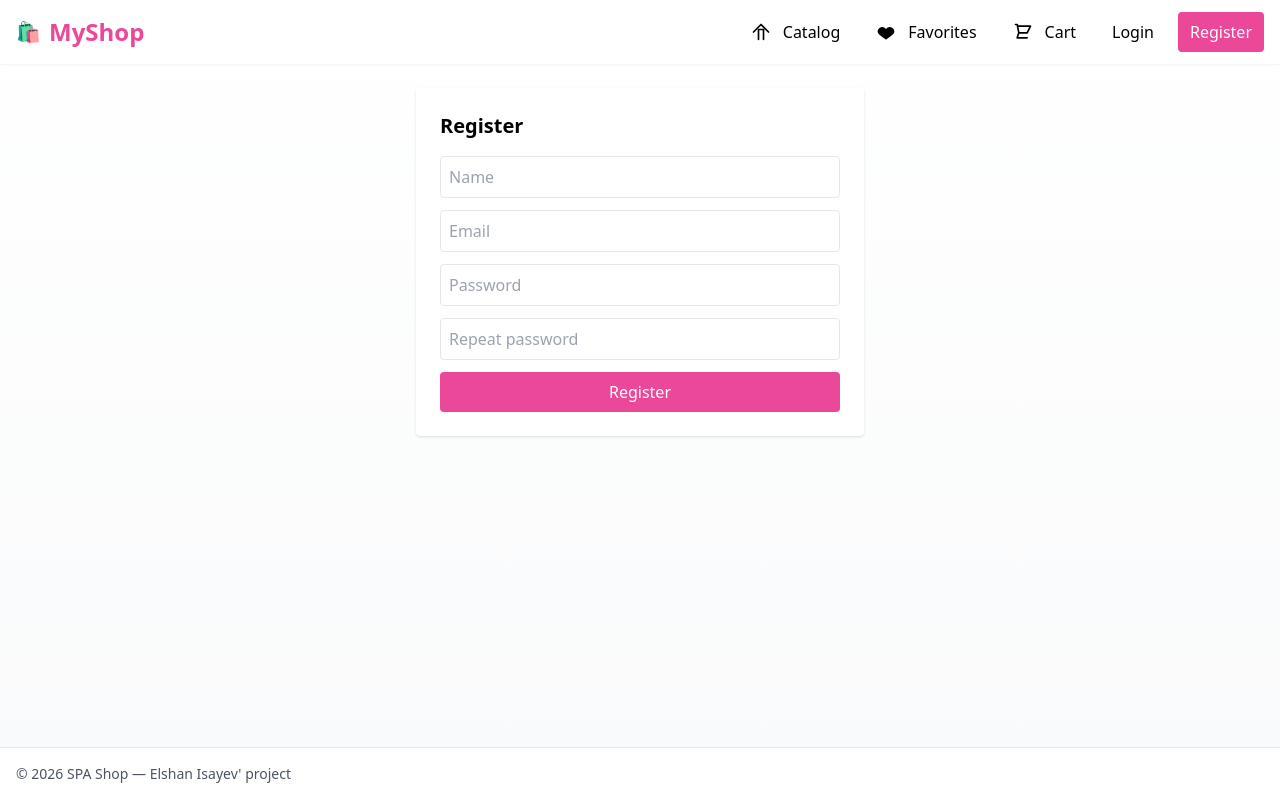
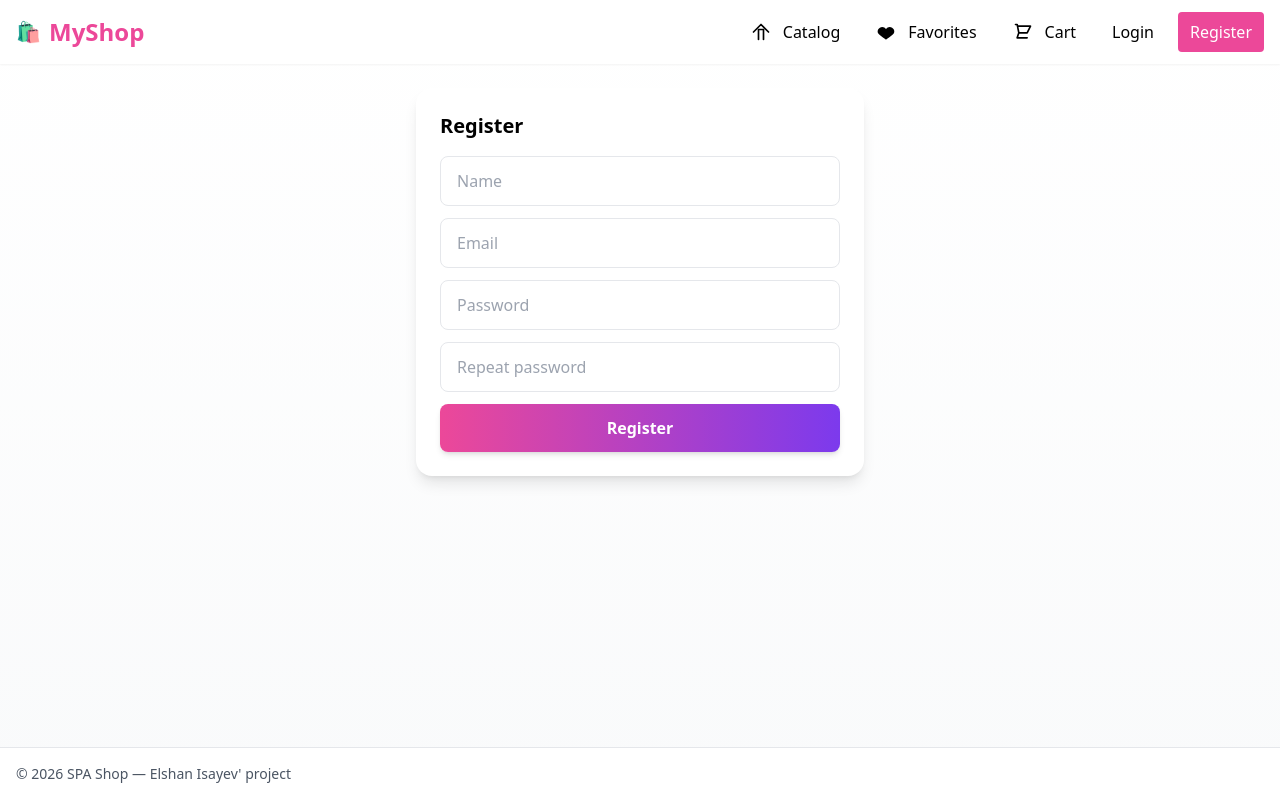
Before and after one commit to Elshan-Study/ReactExamProjectSPAShop, a React (Vite) app: page /register in a window 1280 px wide. Built offline with nearby package versions, Linux system fonts and the light colour scheme.

Commit message:
pages style upgraded

```diff
--- a/src/pages/CartPage.tsx
+++ b/src/pages/CartPage.tsx
@@ -4,7 +4,13 @@ import Cart from '../components/Cart';
 const CartPage: React.FC = () => {
     return (
         <div>
-            <h1 className="text-2xl font-bold mb-4">Cart</h1>
+            <div className="flex items-center gap-3 mb-6">
+                <svg className="w-6 h-6 text-[var(--accent)]" viewBox="0 0 24 24" fill="none" stroke="currentColor">
+                    <path strokeWidth="1.8" strokeLinecap="round" strokeLinejoin="round" d="M3 3h2l.4 2M7 13h10l4-8H5.4M7 13L5.4 5M7 13l-2 6h12" />
+                </svg>
+                <h1 className="text-2xl font-bold">Cart</h1>
+            </div>
+
             <Cart />
         </div>
     );
--- a/src/pages/EditProductPage.tsx
+++ b/src/pages/EditProductPage.tsx
@@ -13,11 +13,11 @@ const EditProductPage: React.FC = () => {
     const navigate = useNavigate();
 
     if (!product) {
-        return <div className="text-center py-12">Product not found</div>;
+        return <div className="text-center py-12 text-gray-600">Product not found</div>;
     }
 
     if (!currentUser || product.ownerId !== currentUser.id) {
-        return <div className="text-center py-12">You are not allowed to edit this product.</div>;
+        return <div className="text-center py-12 text-gray-600">You are not allowed to edit this product.</div>;
     }
 
     return (
--- a/src/pages/FavoritesPage.tsx
+++ b/src/pages/FavoritesPage.tsx
@@ -6,13 +6,19 @@ const FavoritesPage: React.FC = () => {
     const favs = useAppSelector(s => s.favorites.ids);
 
     if (favs.length === 0) {
-        return <div className="text-center py-12">You have no favorites yet.</div>;
+        return <div className="text-center py-12 text-gray-600">You have no favorites yet.</div>;
     }
 
     return (
         <div>
-            <h1 className="text-2xl font-bold mb-4">Favorites</h1>
-            <div className="space-y-2">
+            <div className="flex items-center gap-3 mb-6">
+                <svg className="w-6 h-6 text-[var(--accent)]" viewBox="0 0 24 24" fill="currentColor">
+                    <path d="M12 21s-6.716-4.35-9.262-7.293C.617 10.92 3.3 6 7.5 6c2.02 0 3.2 1.1 4.5 2.5C13.3 7.1 14.48 6 16.5 6 20.7 6 23.383 10.92 21.262 13.707 18.716 16.65 12 21 12 21z" />
+                </svg>
+                <h1 className="text-2xl font-bold">Favorites</h1>
+            </div>
+
+            <div className="space-y-3">
                 {favs.map(id => <FavoriteItem key={id} productId={id} />)}
             </div>
         </div>
--- a/src/pages/Home.tsx
+++ b/src/pages/Home.tsx
@@ -10,9 +10,16 @@ const Home: React.FC = () => {
     return (
         <div>
             <div className="flex items-center justify-between mb-6">
-                <h1 className="text-2xl font-bold">Catalog</h1>
+                <div className="flex items-center gap-3">
+                    <h1 className="text-2xl font-bold">Catalog</h1>
+                </div>
+
                 {currentUser && (
-                    <Link to="/add-product" className="px-4 py-2 rounded text-white" style={{ backgroundColor: 'var(--accent)' }}>
+                    <Link
+                        to="/add-product"
+                        className="px-4 py-2 rounded-md text-white font-semibold shadow transition transform hover:-translate-y-0.5"
+                        style={{ background: 'linear-gradient(90deg, var(--accent), #7c3aed)' }}
+                    >
                         Add product
                     </Link>
                 )}
--- a/src/pages/LoginPage.tsx
+++ b/src/pages/LoginPage.tsx
@@ -32,24 +32,28 @@ const LoginPage: React.FC = () => {
     };
 
     return (
-        <div className="max-w-md mx-auto bg-white p-6 rounded shadow">
-            <h1 className="text-xl font-bold mb-4">Login</h1>
+        <div className="max-w-md mx-auto bg-white rounded-2xl shadow-lg p-6">
+            <h1 className="text-xl font-semibold mb-4">Login</h1>
             {error && <div className="mb-3 text-red-600">{error}</div>}
             <form onSubmit={submit} className="space-y-3">
                 <input
-                    className="w-full border rounded p-2"
+                    className="w-full rounded-lg border px-4 py-3 focus:outline-none focus:ring-2 focus:ring-[var(--accent)] transition"
                     placeholder="Email"
                     value={email}
                     onChange={e => setEmail(e.target.value)}
                 />
                 <input
-                    className="w-full border rounded p-2"
+                    className="w-full rounded-lg border px-4 py-3 focus:outline-none focus:ring-2 focus:ring-[var(--accent)] transition"
                     placeholder="Password"
                     type="password"
                     value={password}
                     onChange={e => setPassword(e.target.value)}
                 />
-                <button type="submit" className="w-full py-2 rounded text-white" style={{ backgroundColor: 'var(--accent)' }}>
+                <button
+                    type="submit"
+                    className="w-full py-3 rounded-lg text-white font-semibold shadow-md transform transition hover:-translate-y-0.5"
+                    style={{ background: 'linear-gradient(90deg, var(--accent), #fb7185)' }}
+                >
                     Login
                 </button>
             </form>
--- a/src/pages/RegisterPage.tsx
+++ b/src/pages/RegisterPage.tsx
@@ -32,15 +32,43 @@ const RegisterPage: React.FC = () => {
     };
 
     return (
-        <div className="max-w-md mx-auto bg-white p-6 rounded shadow">
-            <h1 className="text-xl font-bold mb-4">Register</h1>
+        <div className="max-w-md mx-auto bg-white rounded-2xl shadow-lg p-6">
+            <h1 className="text-xl font-semibold mb-4">Register</h1>
             {error && <div className="mb-3 text-red-600">{error}</div>}
             <form onSubmit={submit} className="space-y-3">
-                <input className="w-full border rounded p-2" placeholder="Name" value={name} onChange={e => setName(e.target.value)} />
-                <input className="w-full border rounded p-2" placeholder="Email" value={email} onChange={e => setEmail(e.target.value)} />
-                <input className="w-full border rounded p-2" placeholder="Password" type="password" value={password} onChange={e => setPassword(e.target.value)} />
-                <input className="w-full border rounded p-2" placeholder="Repeat password" type="password" value={password2} onChange={e => setPassword2(e.target.value)} />
-                <button type="submit" className="w-full py-2 rounded text-white" style={{ backgroundColor: 'var(--accent)' }}>Register</button>
+                <input
+                    className="w-full rounded-lg border px-4 py-3 focus:outline-none focus:ring-2 focus:ring-[var(--accent)] transition"
+                    placeholder="Name"
+                    value={name}
+                    onChange={e => setName(e.target.value)}
+                />
+                <input
+                    className="w-full rounded-lg border px-4 py-3 focus:outline-none focus:ring-2 focus:ring-[var(--accent)] transition"
+                    placeholder="Email"
+                    value={email}
+                    onChange={e => setEmail(e.target.value)}
+                />
+                <input
+                    className="w-full rounded-lg border px-4 py-3 focus:outline-none focus:ring-2 focus:ring-[var(--accent)] transition"
+                    placeholder="Password"
+                    type="password"
+                    value={password}
+                    onChange={e => setPassword(e.target.value)}
+                />
+                <input
+                    className="w-full rounded-lg border px-4 py-3 focus:outline-none focus:ring-2 focus:ring-[var(--accent)] transition"
+                    placeholder="Repeat password"
+                    type="password"
+                    value={password2}
+                    onChange={e => setPassword2(e.target.value)}
+                />
+                <button
+                    type="submit"
+                    className="w-full py-3 rounded-lg text-white font-semibold shadow-md transform transition hover:-translate-y-0.5"
+                    style={{ background: 'linear-gradient(90deg, var(--accent), #7c3aed)' }}
+                >
+                    Register
+                </button>
             </form>
         </div>
     );
```
Also changed, not shown: src/pages/AddProductPage.tsx (+49 -13 lines).
